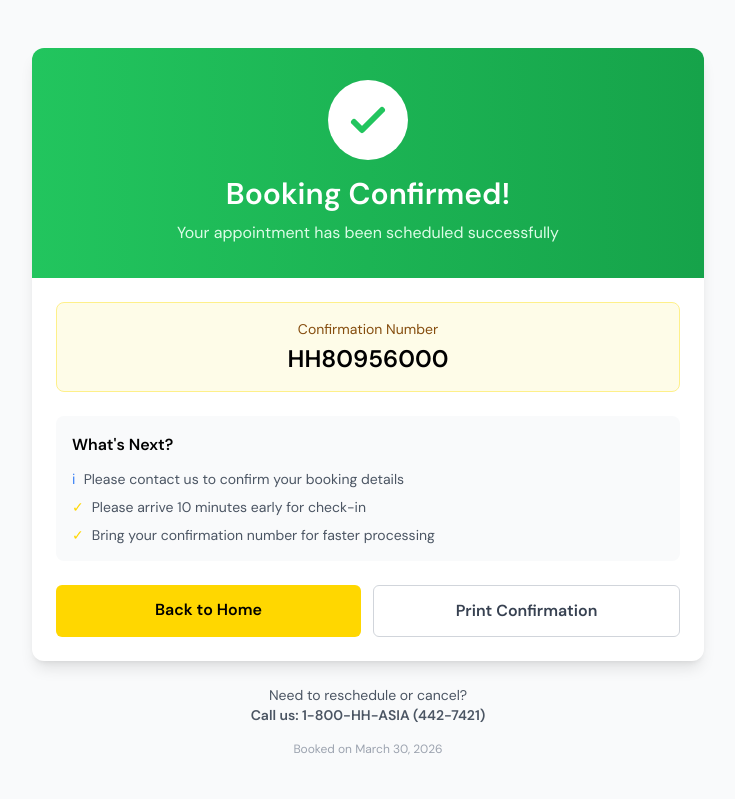
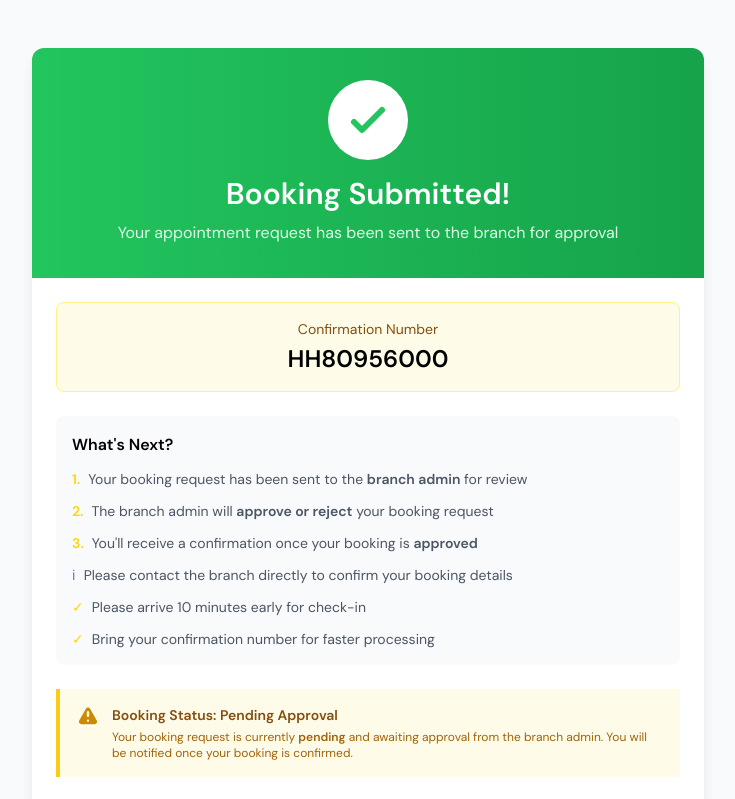
Before and after one commit to leo7604/HH-ASIA-TYRE, a React (Vite) app: page /confirmation in a window 1280 px wide. Shown: the top 799 px of the page, without its empty margins (272-1007 px from the left). Built offline with nearby package versions, Linux system fonts and the light colour scheme; no server answers; a web font is replaced by a local one.

Commit message:
Improve booking approval flow - add pending status messaging and approval process explanation

```diff
--- a/src/pages/ConfirmationPage.jsx
+++ b/src/pages/ConfirmationPage.jsx
@@ -80,8 +80,8 @@ function ConfirmationPage() {
                 <path strokeLinecap="round" strokeLinejoin="round" strokeWidth={3} d="M5 13l4 4L19 7" />
               </svg>
             </div>
-            <h1 className="text-3xl font-bold mb-2">Booking Confirmed!</h1>
-            <p className="text-green-100">Your appointment has been scheduled successfully</p>
+            <h1 className="text-3xl font-bold mb-2">Booking Submitted!</h1>
+            <p className="text-green-100">Your appointment request has been sent to the branch for approval</p>
           </div>
 
           {/* Confirmation Details */}
@@ -151,22 +151,34 @@ function ConfirmationPage() {
             {/* Next Steps */}
             <div className="bg-gray-50 rounded-lg p-4 mb-6">
               <h3 className="font-semibold text-brand-black mb-3">What's Next?</h3>
-              <ul className="space-y-2 text-sm text-gray-600">
+              <ul className="space-y-3 text-sm text-gray-600">
+                <li className="flex items-start gap-2">
+                  <span className="text-brand-yellow font-bold">1.</span>
+                  <span>Your booking request has been sent to the <strong>branch admin</strong> for review</span>
+                </li>
+                <li className="flex items-start gap-2">
+                  <span className="text-brand-yellow font-bold">2.</span>
+                  <span>The branch admin will <strong>approve or reject</strong> your booking request</span>
+                </li>
+                <li className="flex items-start gap-2">
+                  <span className="text-brand-yellow font-bold">3.</span>
+                  <span>You'll receive a confirmation once your booking is <strong>approved</strong></span>
+                </li>
                 {apiSuccess ? (
                   <>
                     <li className="flex items-start gap-2">
-                      <span className="text-brand-yellow">✓</span>
-                      <span>A confirmation email has been sent to {bookingData?.email}</span>
+                      <span className="text-green-500">✓</span>
+                      <span>A notification email has been sent to <strong>{bookingData?.email}</strong></span>
                     </li>
                     <li className="flex items-start gap-2">
-                      <span className="text-brand-yellow">✓</span>
-                      <span>You'll receive an SMS reminder 24 hours before your appointment</span>
+                      <span className="text-green-500">✓</span>
+                      <span>You'll receive an SMS reminder 24 hours before your appointment (once approved)</span>
                     </li>
                   </>
                 ) : (
                   <li className="flex items-start gap-2">
                     <span className="text-blue-500">ℹ</span>
-                    <span>Please contact us to confirm your booking details</span>
+                    <span>Please contact the branch directly to confirm your booking details</span>
                   </li>
                 )}
                 <li className="flex items-start gap-2">
@@ -178,6 +190,22 @@ function ConfirmationPage() {
                   <span>Bring your confirmation number for faster processing</span>
                 </li>
               </ul>
+            </div>
+
+            {/* Pending Status Notice */}
+            <div className="bg-yellow-50 border-l-4 border-yellow-400 p-4 mb-6">
+              <div className="flex items-start gap-3">
+                <svg className="w-6 h-6 text-yellow-600 flex-shrink-0" fill="currentColor" viewBox="0 0 20 20">
+                  <path fillRule="evenodd" d="M8.257 3.099c.765-1.36 2.722-1.36 3.486 0l5.58 9.92c.75 1.334-.213 2.98-1.742 2.98H4.42c-1.53 0-2.493-1.646-1.743-2.98l5.58-9.92zM11 13a1 1 0 11-2 0 1 1 0 012 0zm-1-8a1 1 0 00-1 1v3a1 1 0 002 0V6a1 1 0 00-1-1z" clipRule="evenodd" />
+                </svg>
+                <div>
+                  <p className="text-sm font-semibold text-yellow-800 mb-1">Booking Status: Pending Approval</p>
+                  <p className="text-xs text-yellow-700">
+                    Your booking request is currently <strong>pending</strong> and awaiting approval from the branch admin.
+                    You will be notified once your booking is confirmed.
+                  </p>
+                </div>
+              </div>
             </div>
 
             {/* Action Buttons */}
```
